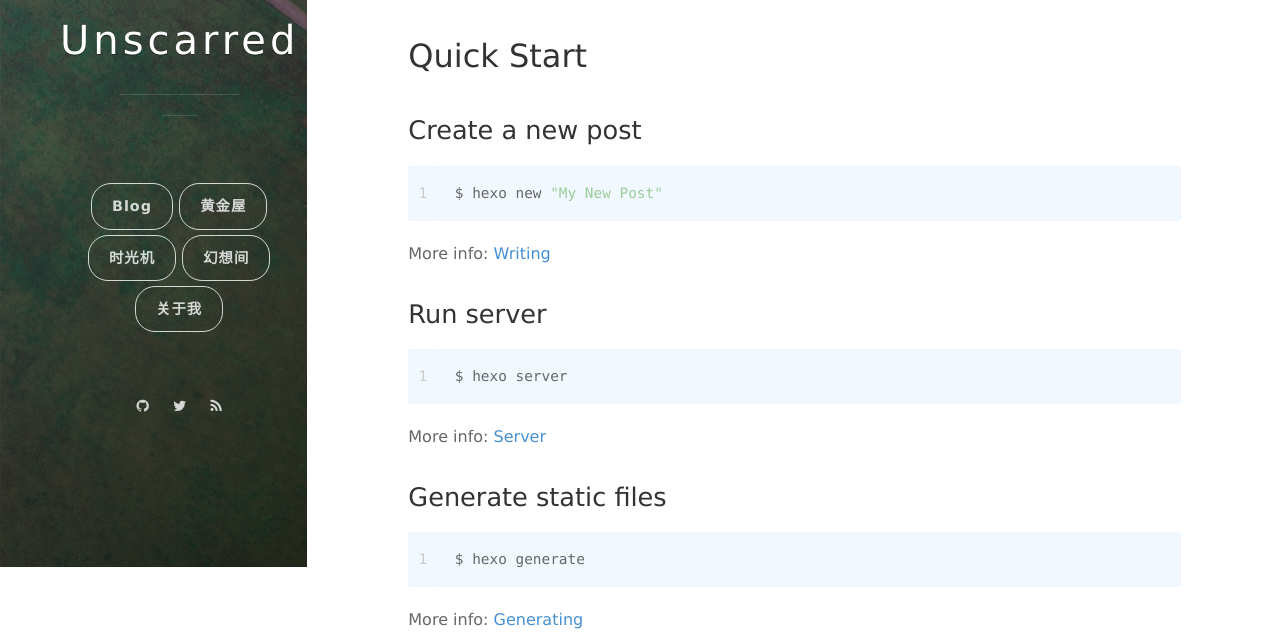
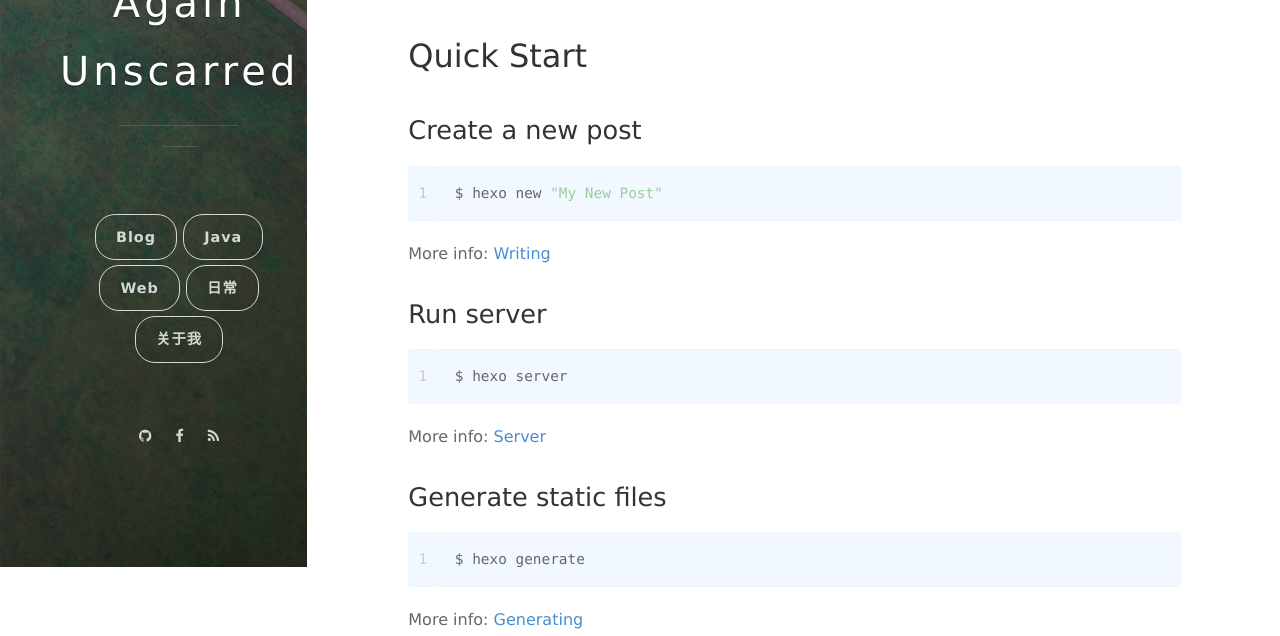
Before and after one commit to PixelMatrixer/iTestinglab.github.io, a plain HTML site: page 2018/04/27/hello-world/index.html in a window 1280 px wide. Shown: the part 233-869 px from the top of the page. Drawn offline with nearby package versions, Linux system fonts and the light colour scheme; some packages are replaced by stand-ins of ours; a script that the page names is missing.

Commit message:
Site updated: 2018-04-27 15:27:13

```diff
--- a/2018/04/27/hello-world/index.html
+++ b/2018/04/27/hello-world/index.html
@@ -72,11 +72,11 @@ Quick">
             <ul class="navigation">
               <li class="navigation__item"><a href="/#blog" title="Visit the blog" class="blog-button">Blog</a></li>
 
-              <li class="navigation__item"><a href="/favourite">黄金屋</a></li>
+              <li class="navigation__item"><a href="/favourite">Java</a></li>
 
-              <li class="navigation__item"><a href="/favourite/time.html">时光机</a></li>
+              <li class="navigation__item"><a href="/favourite/time.html">Web</a></li>
 
-              <li class="navigation__item"><a href="/favourite/image.html">幻想间</a></li>
+              <li class="navigation__item"><a href="/favourite/image.html">日常</a></li>
 
               <li class="navigation__item"><a href="/aboutme">关于我</a></li>
 
@@ -93,7 +93,7 @@ Quick">
   <!-- Github -->
 
   <li class="navigation__item">
-    <a href="https://github.com/monniya" title="GitHub" target="_blank">
+    <a href="https://github.com/iTestinglab" title="GitHub" target="_blank">
       <i class='social fa fa-github'></i>
       <span class="label">Github</span>
     </a>
@@ -108,15 +108,15 @@ Quick">
 
 <!-- Facebook -->
 
+  <li class="navigation__item">
+    <a href="https://www.facebook.com/chenli.gogo" title="Facebook" target="_blank">
+      <i class='social fa fa-facebook'></i>
+      <span class="label">Facebook</span>
+    </a>
+  </li>
+
 
 <!-- Twitter -->
-
-  <li class="navigation__item">
-    <a href="https://twitter.com/onlymonniya" title="Twitter" target="_blank">
-      <i class='social fa fa-twitter'></i>
-      <span class="label">Twitter</span>
-    </a>
-  </li>
 
 
 
```
Also changed, not shown: archives/2018/04/index.html (+11 -11 lines), archives/2018/index.html (+11 -11 lines), archives/index.html (+11 -11 lines), index.html (+11 -11 lines), images/avatar.jpg (added).
